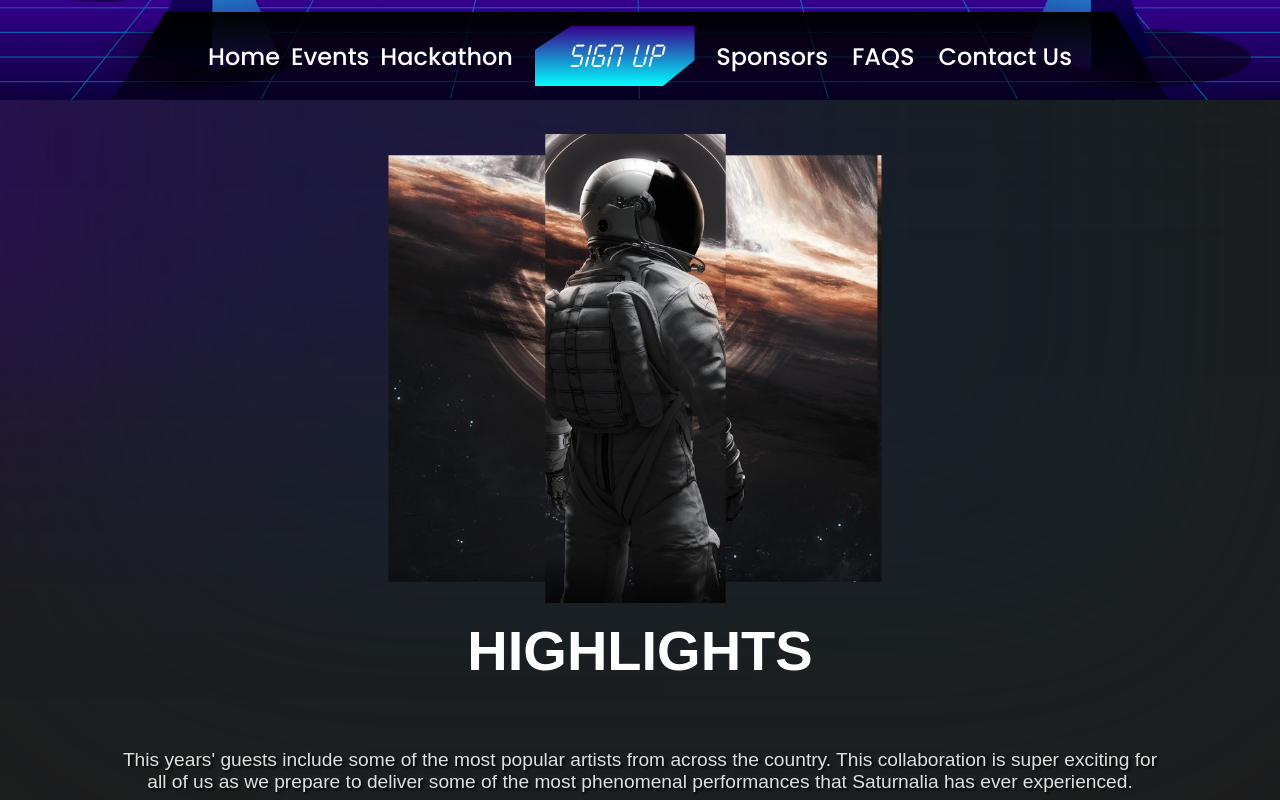
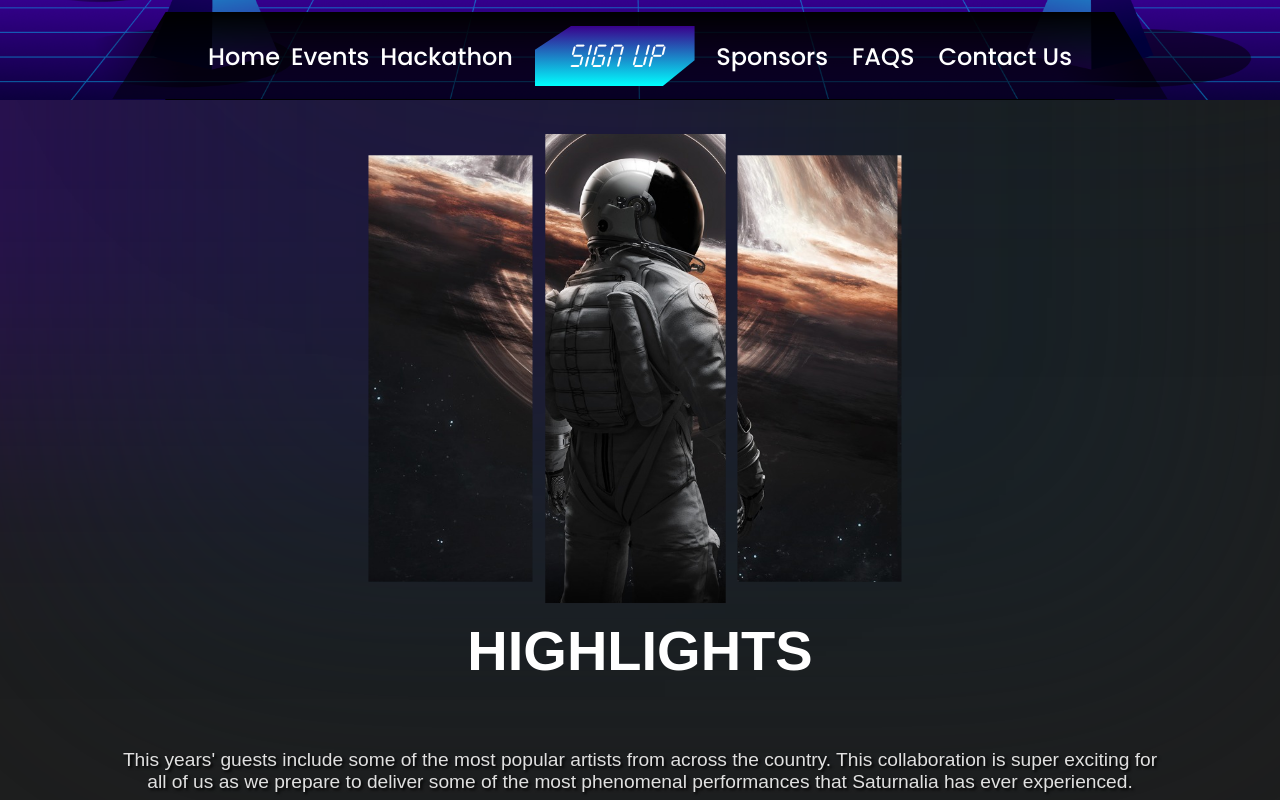
Before and after one commit to utkarsh-1905/saturnalia-website, a React (Create React App) app: page / in a window 1280 px wide. Shown: the part 700-1500 px from the top of the page. Built offline with nearby package versions, Linux system fonts and the light colour scheme; no server answers; a web font is replaced by a local one.

Commit message:
minor-fix-to-highlight

```diff
--- a/src/components/Highlights/Split.css
+++ b/src/components/Highlights/Split.css
@@ -72,7 +72,7 @@
         /* border-style: solid; */
         background-position: 0px;
         /* border-radius: 10px; */
-        margin:-20px;
+        margin:-10px;
     }
 
     .split-image-container .split-image:nth-child(2){
@@ -83,7 +83,7 @@
         transform: scale(1.1);
         /* border-radius: 10px; */
         z-index: 1;
-        margin:-20px;
+        margin:-10px;
     }
 
 
@@ -94,13 +94,13 @@
         /* background-position: -640px; */
         background-position: -500px;
         /* border-radius: 10px; */
-        margin:-20px;
+        margin:-10px;
 
     }
 
     .split-image-container:hover > .split-image{
         /* margin:-10px; */
-        margin:0px;
+        margin:-20px;
         box-shadow: 0px 0px 5px grey;
     }
 
```
